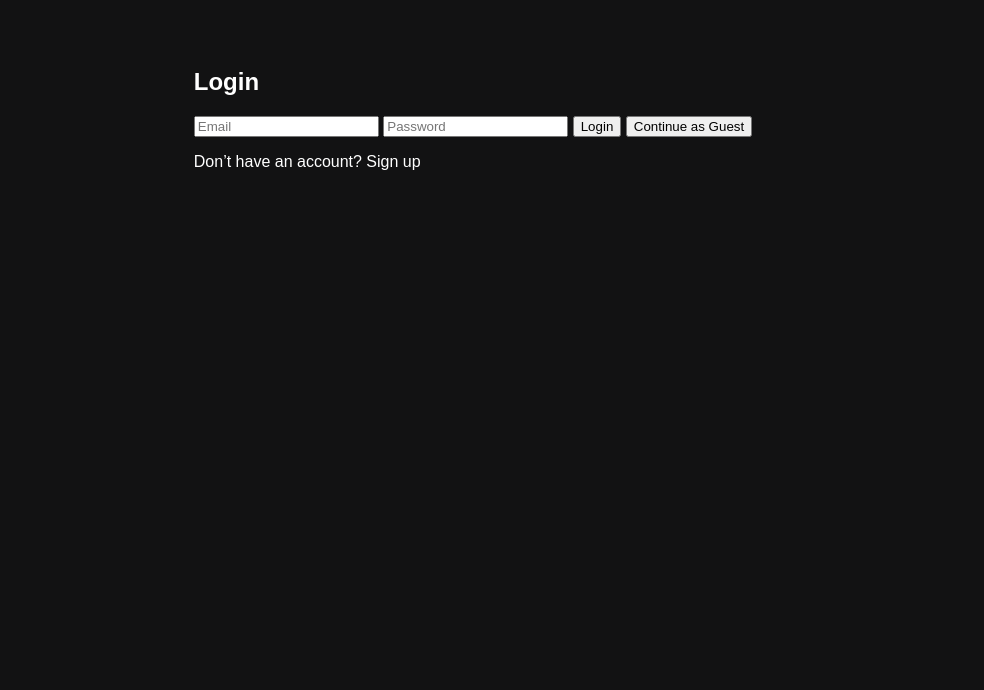
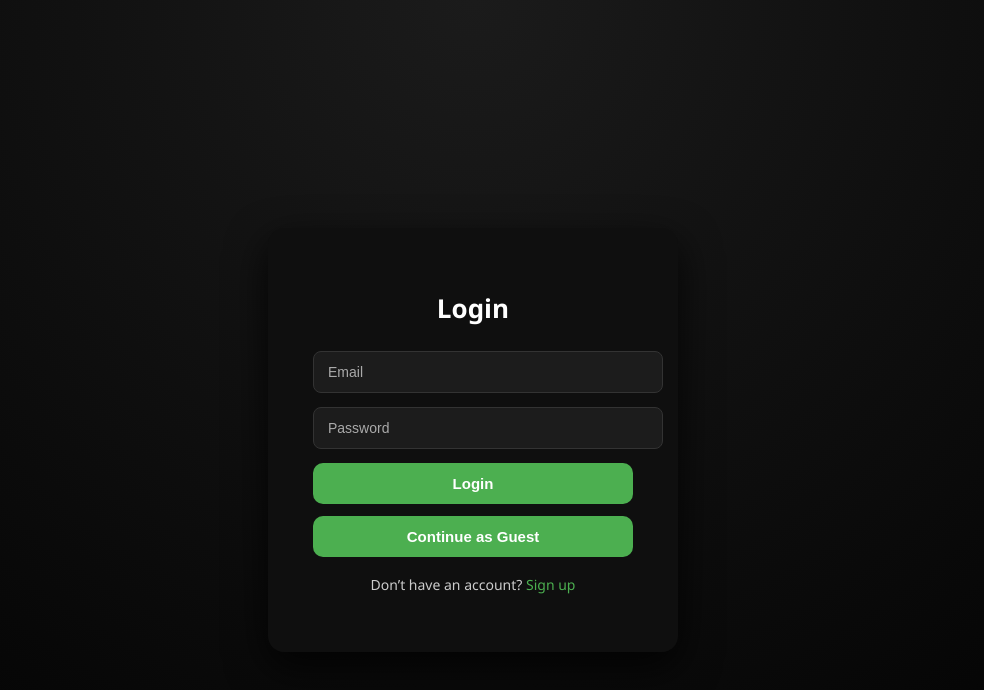
Before and after one commit to vandana050/Wordle, a plain HTML site: page auth.html in a window 1280 px wide. Shown: the whole page, without its empty margins (167-1151 px from the left). Drawn offline with Linux system fonts and the light colour scheme.

Commit message:
Update style.css

```diff
--- a/style.css
+++ b/style.css
@@ -290,3 +290,110 @@ body {
   opacity: 1;
   bottom: 50px;
 }
+/* ========== AUTH PAGE ========== */
+
+body {
+  margin: 0;
+  min-height: 100vh;
+  background: radial-gradient(circle at top, #1b1b1b, #000);
+  display: flex;
+  align-items: center;
+  justify-content: center;
+  font-family: 'Segoe UI', sans-serif;
+}
+
+.auth-container {
+  background: #0f0f0f;
+  padding: 40px 45px;
+  border-radius: 16px;
+  width: 320px;
+  box-shadow: 0 15px 40px rgba(0,0,0,0.8);
+  text-align: center;
+}
+
+.auth-container h2 {
+  color: #ffffff;
+  margin-bottom: 25px;
+  font-size: 26px;
+}
+
+.auth-container input {
+  width: 100%;
+  padding: 12px 14px;
+  margin-bottom: 14px;
+  border-radius: 8px;
+  border: 1px solid #333;
+  background: #1c1c1c;
+  color: #fff;
+  font-size: 14px;
+  outline: none;
+}
+
+.auth-container input::placeholder {
+  color: #aaa;
+}
+
+.auth-container input:focus {
+  border-color: #4CAF50;
+}
+
+.auth-container button {
+  width: 100%;
+  padding: 12px;
+  border: none;
+  border-radius: 10px;
+  background: #4CAF50;
+  color: white;
+  font-size: 15px;
+  font-weight: bold;
+  cursor: pointer;
+  transition: transform 0.2s ease, background 0.2s ease;
+}
+
+.auth-container button:hover {
+  background: #43a047;
+  transform: translateY(-2px);
+}
+
+.auth-container button:active {
+  transform: scale(0.98);
+}
+
+.auth-container p {
+  margin-top: 18px;
+  color: #ccc;
+  font-size: 14px;
+}
+
+.auth-container .link {
+  color: #4CAF50;
+  cursor: pointer;
+  font-weight: 500;
+}
+
+.auth-container .link:hover {
+  text-decoration: underline;
+}
+
+.error {
+  margin-top: 10px;
+  color: #ff5252;
+  font-size: 13px;
+}
+.guest-btn {
+  width: 100%;
+  margin-top: 12px;
+  padding: 11px;
+  background: transparent;
+  border: 1px solid #555;
+  color: #ccc;
+  border-radius: 10px;
+  cursor: pointer;
+  font-size: 14px;
+  transition: all 0.2s ease;
+}
+
+.guest-btn:hover {
+  background: #1e1e1e;
+  color: #fff;
+}
```
